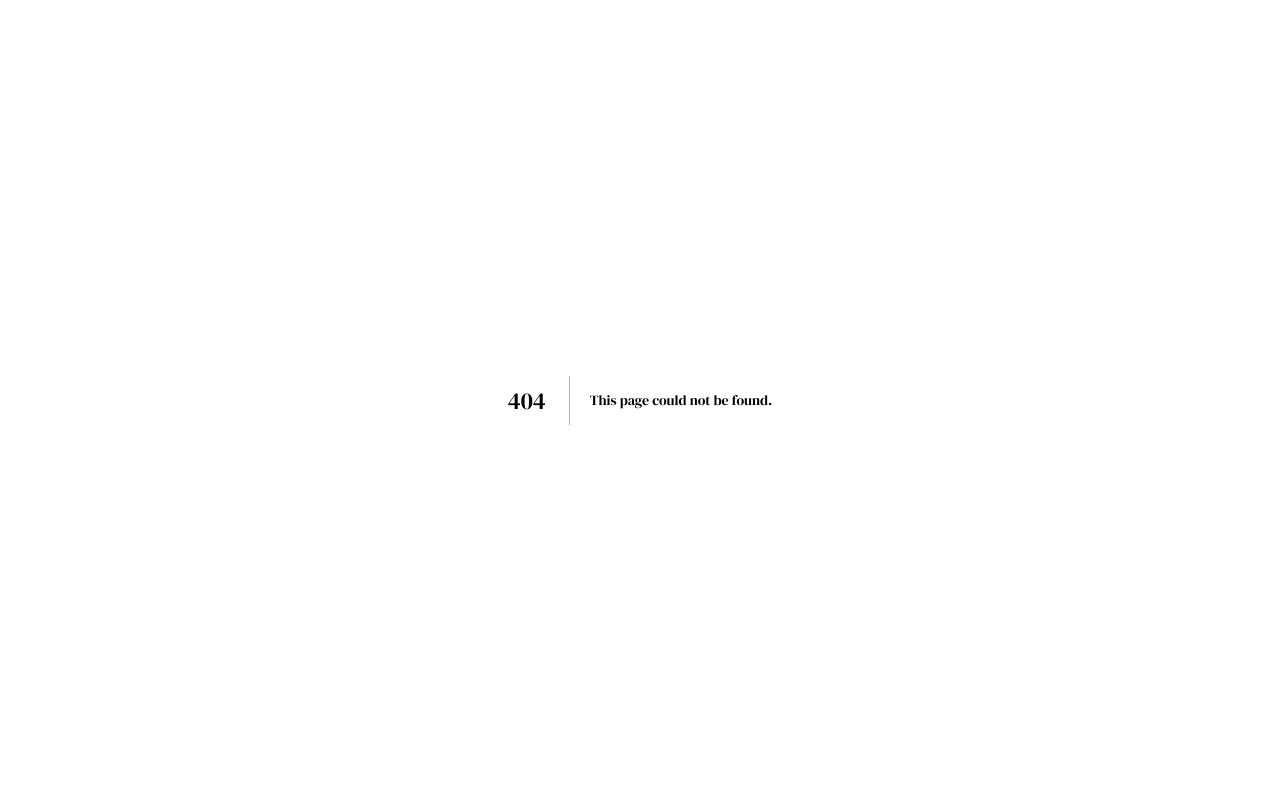
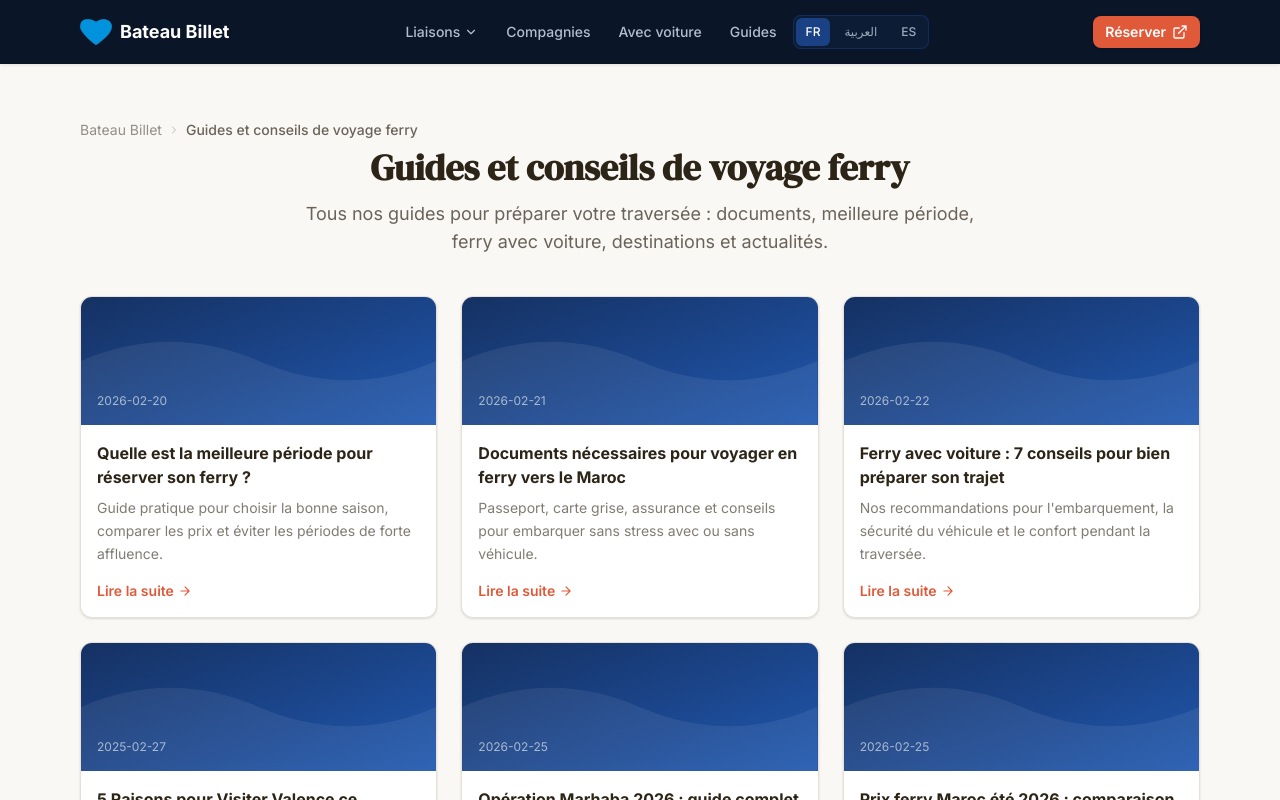
Before and after one commit to zemiross/BateauBillet, a Next.js app: page /fr/guides in a window 1280 px wide. Before the commit this address had no page. Shown: the top 800 px of the page. Built offline with nearby package versions, Linux system fonts and the light colour scheme.

Commit message:
feat: guides list page, nav link, Article schema

```diff
--- a/app/[locale]/[country]/[route]/page.tsx
+++ b/app/[locale]/[country]/[route]/page.tsx
@@ -8,6 +8,7 @@ import InfoAccordion from "@/components/InfoAccordion";
 import InfoCard from "@/components/InfoCard";
 import RouteCard from "@/components/RouteCard";
 import RouteHero from "@/components/RouteHero";
+import SchemaArticle from "@/components/SchemaArticle";
 import SchemaFAQ from "@/components/SchemaFAQ";
 import SchemaTrip from "@/components/SchemaTrip";
 import StickyBookingBar from "@/components/StickyBookingBar";
@@ -102,6 +103,7 @@ export default async function CountrySegmentPage({ params }: PageProps) {
 
   const tRoute = await getTranslations({ locale, namespace: "route" });
   const tPorts = await getTranslations({ locale, namespace: "ports" });
+  const tNav = await getTranslations({ locale, namespace: "nav" });
 
   /* ── Article pages (guides) ── */
   if (country === ARTICLE_COUNTRY) {
@@ -116,6 +118,12 @@ export default async function CountrySegmentPage({ params }: PageProps) {
     );
     return (
       <article className="mx-auto max-w-3xl px-4 py-12">
+        <SchemaArticle
+          article={article}
+          title={title}
+          description={description}
+          locale={locale}
+        />
         <div className="mb-8">
           <p className="mb-2 text-sm text-sand-900/50">
             {tArticles("publishedOn")} {article.publishedAt}
@@ -181,6 +189,7 @@ export default async function CountrySegmentPage({ params }: PageProps) {
           <Breadcrumb
             items={[
               { name: SITE_NAME, href: `/${locale}` },
+              { name: tNav("guides"), href: `/${locale}/guides` },
               { name: title, href: `/${locale}${article.canonicalPath}` },
             ]}
           />
--- /dev/null
+++ b/app/[locale]/guides/page.tsx
@@ -0,0 +1,80 @@
+import type { Metadata } from "next";
+import { getTranslations } from "next-intl/server";
+import AnimatedSection from "@/components/AnimatedSection";
+import ArticleCard from "@/components/ArticleCard";
+import Breadcrumb from "@/components/Breadcrumb";
+import { newsArticles } from "@/data/news";
+import { buildHreflang } from "@/lib/hreflang";
+import { SITE_NAME, SITE_URL } from "@/lib/site";
+import { routing } from "@/i18n/routing";
+
+type Props = { params: Promise<{ locale: string }> };
+
+export function generateStaticParams() {
+  return routing.locales.map((locale) => ({ locale }));
+}
+
+export async function generateMetadata({ params }: Props): Promise<Metadata> {
+  const { locale } = await params;
+  const t = await getTranslations({ locale, namespace: "guides" });
+  const canonical = `${SITE_URL}/${locale}/guides`;
+  return {
+    title: t("metaTitle"),
+    description: t("metaDescription"),
+    alternates: { canonical, languages: buildHreflang("/guides") },
+    openGraph: {
+      type: "website",
+      locale: locale === "ar" ? "ar_MA" : locale === "es" ? "es_ES" : "fr_FR",
+      title: t("metaTitle"),
+      description: t("metaDescription"),
+      url: canonical,
+      siteName: SITE_NAME,
+    },
+    robots: { index: true, follow: true },
+  };
+}
+
+export default async function GuidesPage({ params }: Props) {
+  const { locale } = await params;
+  const t = await getTranslations({ locale, namespace: "guides" });
+  const tArticles = await getTranslations({ locale, namespace: "articles" });
+
+  return (
+    <div className="mx-auto max-w-6xl px-4 py-10 md:py-14">
+      <Breadcrumb
+        items={[
+          { name: SITE_NAME, href: `/${locale}` },
+          { name: t("pageTitle"), href: `/${locale}/guides` },
+        ]}
+      />
+
+      <AnimatedSection className="mb-10 text-center">
+        <h1 className="mb-3 text-3xl font-bold text-sand-900 md:text-4xl">
+          {t("pageTitle")}
+        </h1>
+        <p className="mx-auto max-w-2xl text-lg text-sand-900/70">
+          {t("pageDescription")}
+        </p>
+      </AnimatedSection>
+
+      <section aria-labelledby="guides-list-heading">
+        <h2 id="guides-list-heading" className="sr-only">
+          {t("pageTitle")}
+        </h2>
+        <div className="grid gap-6 sm:grid-cols-2 lg:grid-cols-3">
+          {newsArticles.map((article, i) => (
+            <AnimatedSection key={article.slug} delay={i * 0.08}>
+              <ArticleCard
+                article={article}
+                locale={locale}
+                title={tArticles(`${article.slug}.title`)}
+                description={tArticles(`${article.slug}.description`)}
+                readMoreLabel={tArticles("readMore")}
+              />
+            </AnimatedSection>
+          ))}
+        </div>
+      </section>
+    </div>
+  );
+}
--- a/components/MobileNav.tsx
+++ b/components/MobileNav.tsx
@@ -3,7 +3,7 @@
 import { useState } from "react";
 import Link from "next/link";
 import { AnimatePresence, motion } from "framer-motion";
-import { useLocale } from "next-intl";
+import { useLocale, useTranslations } from "next-intl";
 import { routes } from "@/data/routes";
 import { countryOrder, countryThemes } from "@/lib/country-theme";
 import { BOOKING_URL } from "@/lib/site";
@@ -18,6 +18,7 @@ type MobileNavProps = {
 
 export default function MobileNav({ isOpen, onClose }: MobileNavProps) {
   const locale = useLocale();
+  const t = useTranslations("nav");
   const prefersReduced = useReducedMotion();
   const [expandedCountry, setExpandedCountry] = useState<string | null>(null);
 
@@ -66,12 +67,22 @@ export default function MobileNav({ isOpen, onClose }: MobileNavProps) {
               <ul className="space-y-1">
                 <li>
                   <Link
+                    href={`/${locale}/guides`}
+                    className="flex items-center gap-3 rounded-lg px-3 py-3 text-sm font-medium text-ocean-100/90 transition-colors hover:bg-ocean-800 hover:text-white"
+                    onClick={onClose}
+                  >
+                    <Icon name="compass" size={18} />
+                    {t("guides")}
+                  </Link>
+                </li>
+                <li>
+                  <Link
                     href={`/${locale}/info/avec-voiture`}
                     className="flex items-center gap-3 rounded-lg px-3 py-3 text-sm font-medium text-ocean-100/90 transition-colors hover:bg-ocean-800 hover:text-white"
                     onClick={onClose}
                   >
                     <Icon name="car" size={18} />
-                    Bateau avec voiture
+                    {t("avecVoiture")}
                   </Link>
                 </li>
                 <li>
@@ -81,7 +92,7 @@ export default function MobileNav({ isOpen, onClose }: MobileNavProps) {
                     onClick={onClose}
                   >
                     <Icon name="ship" size={18} />
-                    Compagnies
+                    {t("compagnies")}
                   </Link>
                 </li>
               </ul>
--- a/components/Navbar.tsx
+++ b/components/Navbar.tsx
@@ -59,7 +59,7 @@ export default function Navbar() {
             {t("avecVoiture")}
           </Link>
           <Link
-            href={`/${locale}/article/meilleure-periode-traversee-maroc-espagne`}
+            href={`/${locale}/guides`}
             className="rounded-lg px-3 py-2 text-sm font-medium text-ocean-100/80 transition-colors hover:bg-ocean-800 hover:text-white"
           >
             {t("guides")}
--- /dev/null
+++ b/components/SchemaArticle.tsx
@@ -0,0 +1,84 @@
+import type { NewsArticle } from "@/data/news";
+import { SITE_NAME, SITE_URL } from "@/lib/site";
+
+type SchemaArticleProps = {
+  article: NewsArticle;
+  title: string;
+  description: string;
+  locale: string;
+};
+
+export default function SchemaArticle({
+  article,
+  title,
+  description,
+  locale,
+}: SchemaArticleProps) {
+  const url = `${SITE_URL}/${locale}${article.canonicalPath}`;
+  const imageUrl = article.image.startsWith("http") ? article.image : `${SITE_URL}${article.image}`;
+
+  const articleSchema = {
+    "@context": "https://schema.org",
+    "@type": "Article",
+    headline: title,
+    description,
+    image: imageUrl,
+    datePublished: article.publishedAt,
+    dateModified: article.publishedAt,
+    author: {
+      "@type": "Organization",
+      name: SITE_NAME,
+    },
+    publisher: {
+      "@type": "Organization",
+      name: SITE_NAME,
+      logo: {
+        "@type": "ImageObject",
+        url: `${SITE_URL}/favicon_no_bg.png`,
+      },
+    },
+    mainEntityOfPage: {
+      "@type": "WebPage",
+      "@id": url,
+    },
+    url,
+  };
+
+  const breadcrumbSchema = {
+    "@context": "https://schema.org",
+    "@type": "BreadcrumbList",
+    itemListElement: [
+      {
+        "@type": "ListItem",
+        position: 1,
+        name: SITE_NAME,
+        item: `${SITE_URL}/${locale}`,
+      },
+      {
+        "@type": "ListItem",
+        position: 2,
+        name: "Guides",
+        item: `${SITE_URL}/${locale}/guides`,
+      },
+      {
+        "@type": "ListItem",
+        position: 3,
+        name: title,
+        item: url,
+      },
+    ],
+  };
+
+  return (
+    <>
+      <script
+        type="application/ld+json"
+        dangerouslySetInnerHTML={{ __html: JSON.stringify(articleSchema) }}
+      />
+      <script
+        type="application/ld+json"
+        dangerouslySetInnerHTML={{ __html: JSON.stringify(breadcrumbSchema) }}
+      />
+    </>
+  );
+}
--- a/messages/ar.json
+++ b/messages/ar.json
@@ -44,6 +44,12 @@
     "liaisons": "عبور",
     "pays": "بلدان",
     "compagnie": "شركة"
+  },
+  "guides": {
+    "pageTitle": "أدلة ونصائح السفر بالعبارة",
+    "pageDescription": "جميع أدلتنا لتحضير عبورك: المستندات، أفضل فترة، العبارة مع سيارة، الوجهات والأخبار.",
+    "metaTitle": "أدلة السفر بعبارة المتوسط | بوتو بيله",
+    "metaDescription": "أدلة ومقالات لحجز عبارتك إلى المغرب وإسبانيا والجزائر. نصائح عملية ومستندات وأفضل الفترات."
   },
   "finder": {
     "depart": "المغادرة",
--- a/messages/es.json
+++ b/messages/es.json
@@ -44,6 +44,12 @@
     "liaisons": "rutas",
     "pays": "países",
     "compagnie": "compañía"
+  },
+  "guides": {
+    "pageTitle": "Guías y consejos de viaje en ferry",
+    "pageDescription": "Todos nuestros guías para preparar tu travesía: documentos, mejor época, ferry con coche, destinos y actualidades.",
+    "metaTitle": "Guías de viaje ferry Mediterráneo | Bateau Billet",
+    "metaDescription": "Guías y artículos para reservar tu ferry a Marruecos, España y Argelia. Consejos prácticos, documentos y mejores fechas."
   },
   "finder": {
     "depart": "Salida",
--- a/messages/fr.json
+++ b/messages/fr.json
@@ -44,6 +44,12 @@
     "liaisons": "liaisons",
     "pays": "pays",
     "compagnie": "compagnie"
+  },
+  "guides": {
+    "pageTitle": "Guides et conseils de voyage ferry",
+    "pageDescription": "Tous nos guides pour préparer votre traversée : documents, meilleure période, ferry avec voiture, destinations et actualités.",
+    "metaTitle": "Guides voyage ferry Méditerranée | Bateau Billet",
+    "metaDescription": "Guides et articles pour réserver votre ferry vers le Maroc, l'Espagne et l'Algérie. Conseils pratiques, documents et bonnes périodes."
   },
   "finder": {
     "depart": "Départ",
--- a/scripts/generate-sitemap.mjs
+++ b/scripts/generate-sitemap.mjs
@@ -88,6 +88,11 @@ function main() {
     }
   }
 
+  if (!pathSet.has("guides")) {
+    entries.push({ path: "guides", priority: "0.7" });
+    pathSet.add("guides");
+  }
+
   let xml =
     '<?xml version="1.0" encoding="UTF-8"?>\n<urlset xmlns="http://www.sitemaps.org/schemas/sitemap/0.9">\n';
 
```
Also changed, not shown: 1 other file (tests, documents, lock files or other folders).
